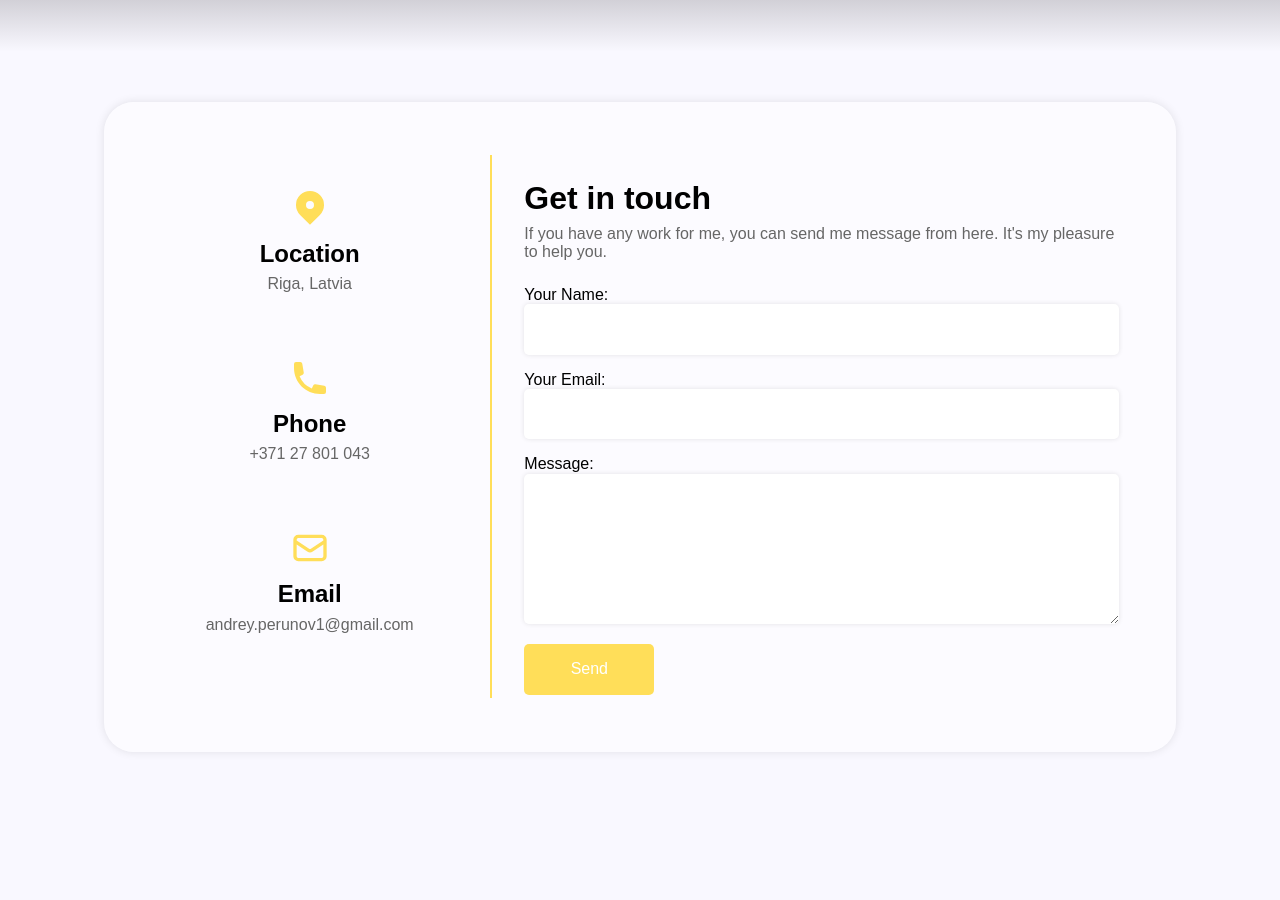
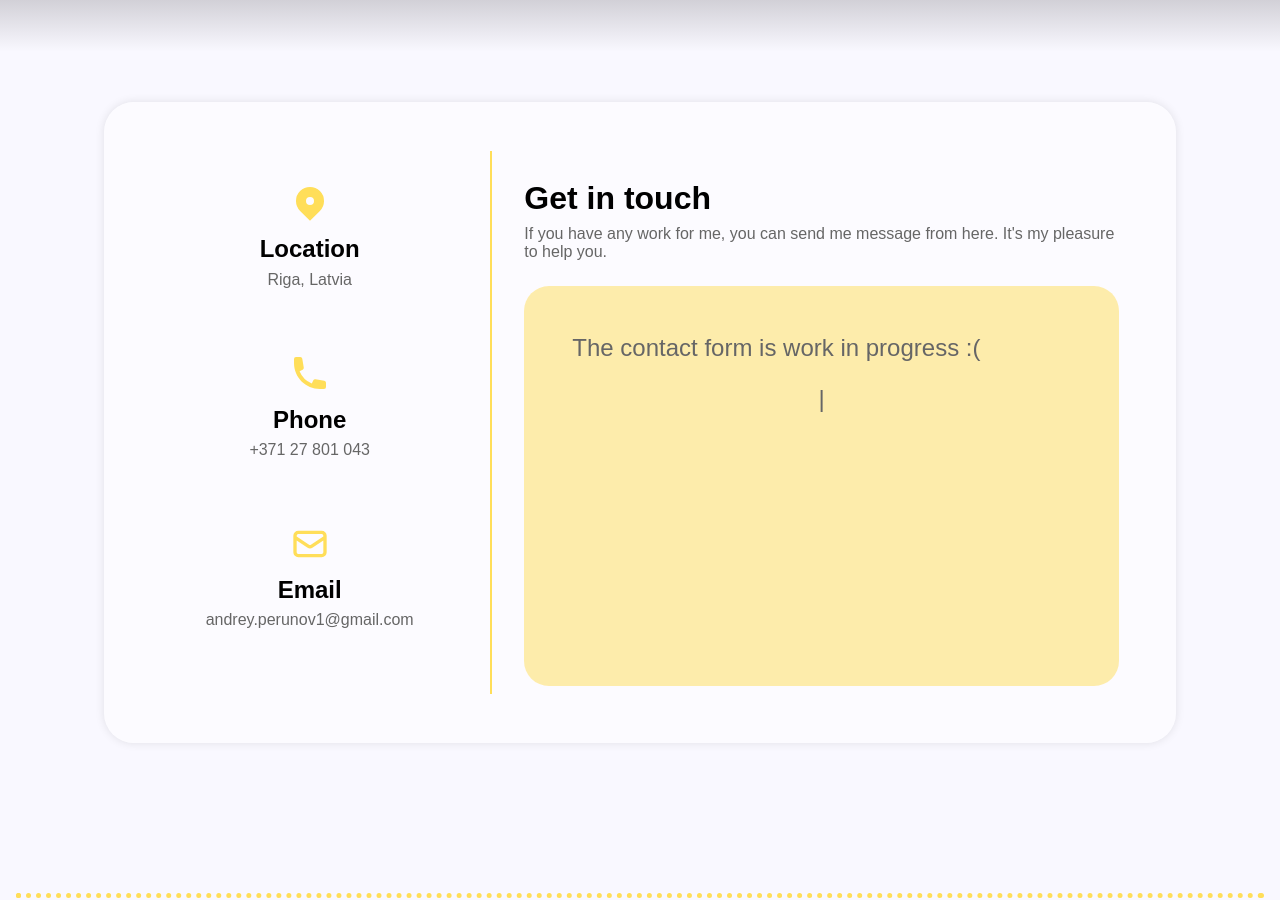
Before and after one commit to AndreyPerunov/PortfolioWebsite, a Next.js app: page / in a window 1280 px wide. Shown: the part 4180-5080 px from the top of the page. Built offline with nearby package versions, Linux system fonts and the light colour scheme; a web font is replaced by a local one.

Commit message:
Added contact form section

```diff
--- a/app/components/ContactForm.tsx
+++ b/app/components/ContactForm.tsx
@@ -17,7 +17,8 @@ const ContactForm = () => {
     handleSubmit,
     formState: { errors }
   } = useForm<Inputs>()
-  const [loading, setLoading] = useState(false)
+  // TODO: remove temp, set loading to false
+  const [loading, setLoading] = useState(true)
   const spinnerChars = ["|", "/", "─", "\\"]
   const [spinnerChar, setSpinnerChar] = useState(spinnerChars[0])
   const [response, setResponse] = useState({ success: false, message: "" })
@@ -27,6 +28,9 @@ const ContactForm = () => {
       let i = 0
       const interval = setInterval(() => {
         setSpinnerChar(spinnerChars[i++ % spinnerChars.length])
+        if (i >= 100) {
+          i = 0
+        }
       }, 100)
       return () => clearInterval(interval)
     }
@@ -43,6 +47,19 @@ const ContactForm = () => {
     }
     setLoading(false)
   }
+
+  // temp
+  return (
+    <div className={styles.form}>
+      <h1>Get in touch</h1>
+      <p className={styles.form__text}>If you have any work for me, you can send me message from here. It's my pleasure to help you.</p>
+      <div className={styles.form__temp}>
+        The contact form is work in progress :(
+        <br />
+        <p style={{ textAlign: "center" }}>{spinnerChar}</p>
+      </div>
+    </div>
+  )
 
   return (
     <form className={styles.form} onSubmit={handleSubmit(onSubmit)}>
--- a/app/components/modules/ContactForm.module.scss
+++ b/app/components/modules/ContactForm.module.scss
@@ -98,6 +98,16 @@
     font-size: 2.5rem;
     color: #03b65f;
   }
+
+  &__temp {
+    width: 100%;
+    height: 50vh;
+    background-color: rgba($base-color, 0.5);
+    border-radius: 25px;
+    padding: 2em;
+    color: #666;
+    font-size: 1.5em;
+  }
 }
 
 @keyframes reveal {
```
